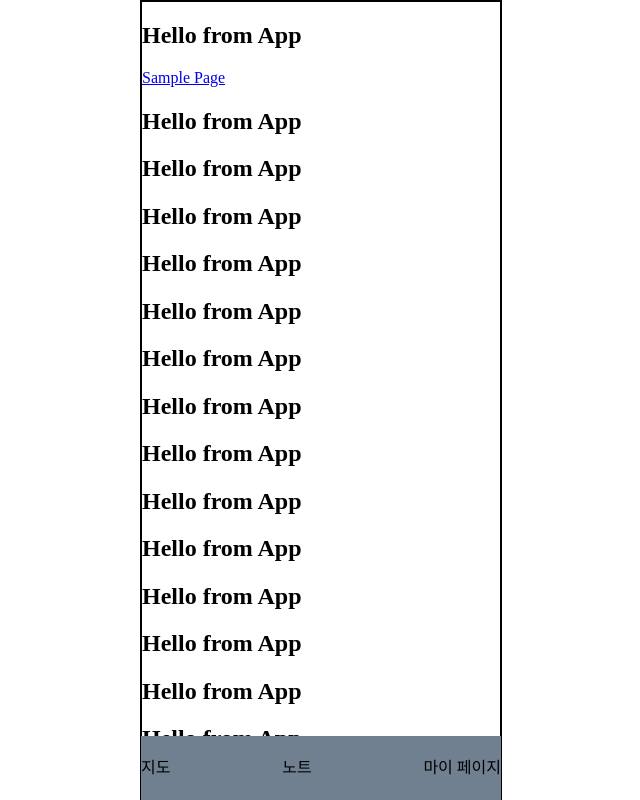
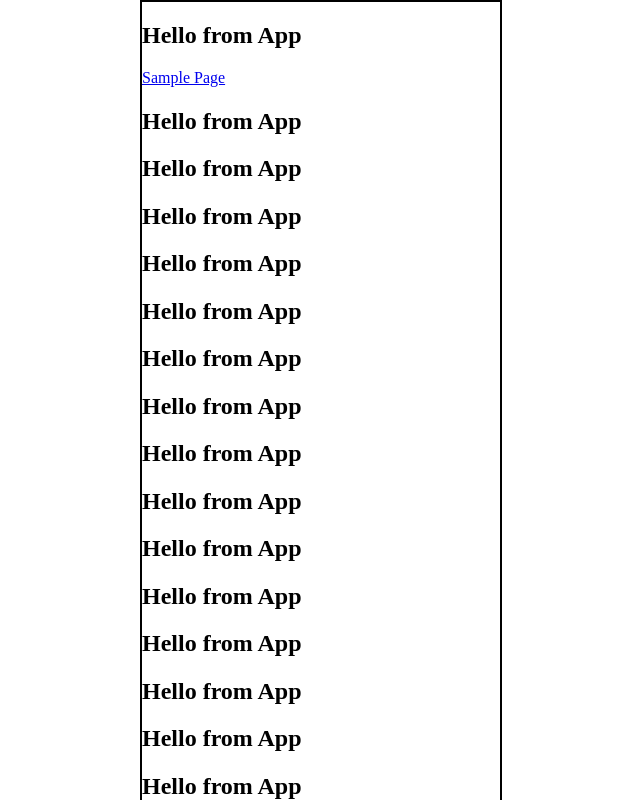
Before and after one commit to teo-sprint-16-3/client, a React (Vite) app: page / in a window 1280 px wide. Shown: the top 800 px of the page, without its empty margins (319-959 px from the left). Built offline with nearby package versions, Linux system fonts and the light colour scheme.

Commit message:
feat: GNB를 전체 디폴트 레이아웃에서 제거

```diff
--- a/src/components/DefaultLayout/index.tsx
+++ b/src/components/DefaultLayout/index.tsx
@@ -1,4 +1,3 @@
-import GNB from "../GNB";
 import s from "./index.module.scss";
 
 interface DefaultLayoutProps {
@@ -10,7 +9,6 @@ export default function DefaultLayout({ children }: DefaultLayoutProps) {
     <div className={s.mostOuterWrapper}>
       <div className={s.layout}>
         <div>{children}</div>
-        <GNB />
       </div>
     </div>
   );
--- a/src/components/GNB/index.module.scss
+++ b/src/components/GNB/index.module.scss
@@ -3,7 +3,7 @@
   bottom: 0;
   left: 0;
   right: 0;
-  width: inherit;
+  width: 360px;
   height: 64px;
   background: slategray;
   display: flex;
--- /dev/null
+++ b/src/pages/WorldMapPage/index.module.scss
@@ -0,0 +1,3 @@
+.wrapper {
+  position: relative;
+}
--- a/src/pages/WorldMapPage/index.tsx
+++ b/src/pages/WorldMapPage/index.tsx
@@ -1,9 +1,12 @@
 import WorldMap from "../../components/WorldMap";
+import GNB from "../../components/GNB";
+import s from "./index.module.scss";
 
 export default function WorldMapPage() {
   return (
-    <div>
+    <div className={s.wrapper}>
       <WorldMap />
+      <GNB />
     </div>
   );
 }
--- a/src/routes.tsx
+++ b/src/routes.tsx
@@ -2,7 +2,7 @@ import { createBrowserRouter } from "react-router-dom";
 import App from "./App";
 import Sample from "./components/Sample";
 import MyPage from "./pages/MyPage";
-import WorldMap from "./components/WorldMap";
+import WorldMapPage from "./pages/WorldMapPage";
 
 export const router = createBrowserRouter([
   {
@@ -19,6 +19,6 @@ export const router = createBrowserRouter([
   },
   {
     path: "/map",
-    element: <WorldMap />,
+    element: <WorldMapPage />,
   },
 ]);
```
